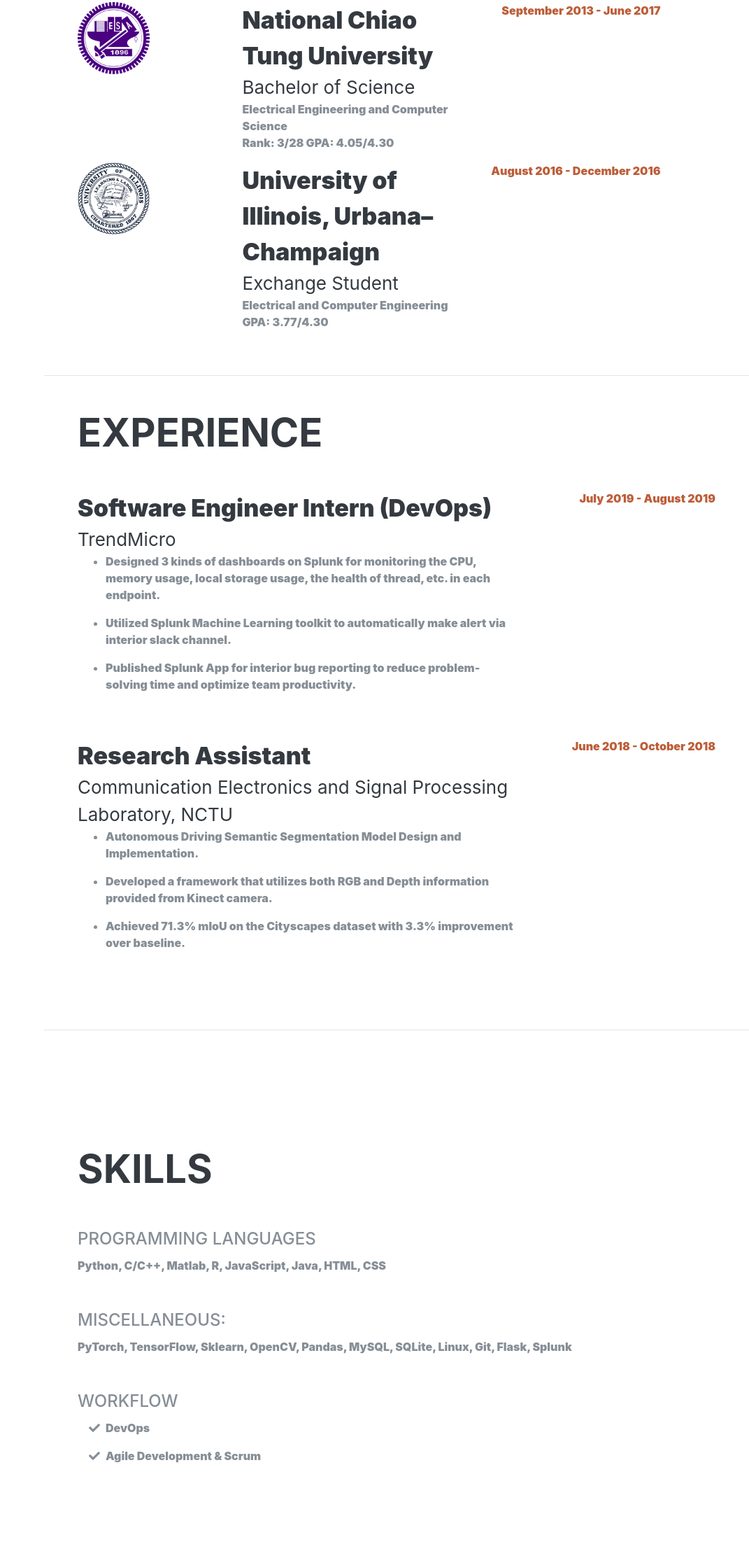
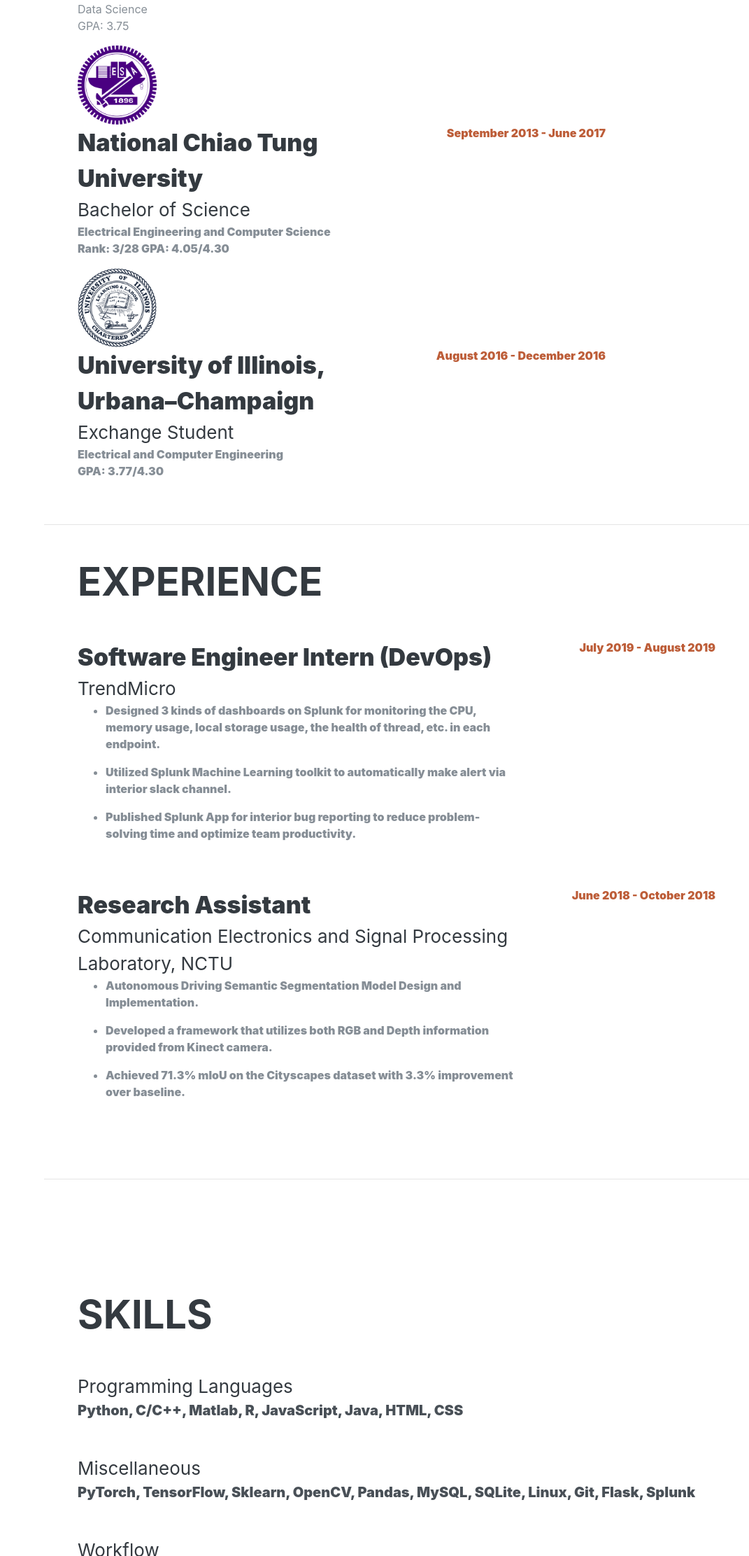
Before and after one commit to shangweihung/shangweihung.github.io, a plain HTML site: page index.html in a window 1280 px wide. Shown: the part 1241-3464 px from the top of the page at 70% size, without its empty margins (209-1280 px from the left). Drawn offline with Linux system fonts and the light colour scheme; a web font is replaced by a local one.

Commit message:
debug school image

```diff
--- a/css/main.css
+++ b/css/main.css
@@ -45,6 +45,17 @@
     color: #343a40;
 }
 
+.skill-list {
+    font-family: 'Saira Extra Condensed', -apple-system, BlinkMacSystemFont, 'Segoe UI', Roboto, 'Helvetica Neue', Arial, sans-serif, 'Apple Color Emoji', 'Segoe UI Emoji', 'Segoe UI Symbol', 'Noto Color Emoji';
+    font-size: 26px;
+    font-weight: 200;
+    color: #343a40;
+}
+
+p.skill {
+    font-size: 20px;
+    color: #495057;
+  }
 
 .tag {
     padding-bottom: 5px;
--- a/css/resume.css
+++ b/css/resume.css
@@ -52,10 +52,6 @@ p.lead {
   font-weight: 400;
 }
 
-p.skill {
-  font-size: 5.0rem;
-  color: #495057;
-}
 
 .project_title {
   font-family: 'Saira Extra Condensed', -apple-system, BlinkMacSystemFont, 'Segoe UI', Roboto, 'Helvetica Neue', Arial, sans-serif, 'Apple Color Emoji', 'Segoe UI Emoji', 'Segoe UI Symbol', 'Noto Color Emoji';
--- a/index.html
+++ b/index.html
@@ -92,10 +92,10 @@
                   <div class="row item">
                     <div class="col-md-3 col-sm-6 col-xs-12 item-img">
                       <a href="https://ucsd.edu/">
-                        <img width="50%" src="img/ucsd_logo.png" class="img-circle img-responsive" alt="Cinque Terre">
+                        <img width="55%" src="img/ucsd_logo.png" class="img-circle img-responsive" alt="Cinque Terre">
                       </a>
                     </div>
-                    <div class="col-md-8 col-sm-6 col-xs-12 item-info">
+                    <div class="col-md-10 col-sm-6 col-xs-12 item-info">
                         <div class="resume-item d-flex flex-column flex-md-row justify-content-between">
                             <div class="resume-content">
                               <div class="school-title"><b>University of California, San Diego</b></div>
@@ -113,10 +113,10 @@
                   <div class="row item">
                     <div class="col-md-3 col-sm-6 col-xs-12 item-img">
                       <a href="https://www.nctu.edu.tw/">
-                        <img width="50%" src="img/nctu_logo.png" class="img-circle img-responsive" alt="Cinque Terre">
+                        <img width="55%" src="img/nctu_logo.png" class="img-circle img-responsive" alt="Cinque Terre">
                       </a>
                     </div>
-                    <div class="col-md-8 col-sm-6 col-xs-12 item-info">
+                    <div class="col-md-10 col-sm-6 col-xs-12 item-info">
                         <div class="resume-item d-flex flex-column flex-md-row justify-content-between">
                             <div class="resume-content">
                               <div class="school-title"><b>National Chiao Tung University</b></div>
@@ -134,10 +134,10 @@
                   <div class="row item">
                     <div class="col-md-3 col-sm-6 col-xs-12 item-img">
                       <a href="https://illinois.edu/">
-                        <img width="50%" src="img/uiuc_logo.png" class="img-circle img-responsive" alt="Cinque Terre">
+                        <img width="55%" src="img/uiuc_logo.png" class="img-circle img-responsive" alt="Cinque Terre">
                       </a>
                     </div>
-                    <div class="col-md-8 col-sm-6 col-xs-12 item-info">
+                    <div class="col-md-10 col-sm-6 col-xs-12 item-info">
                         <div class="resume-item d-flex flex-column flex-md-row justify-content-between">
                             <div class="resume-content">
                               <div class="school-title"><b>University of Illinois, Urbana–Champaign</b></div>
@@ -200,13 +200,13 @@
             <div class="w-100">
                 <h2 class="mb-5">Skills</h2>
 
-                <div class="subheading mb-2">Programming Languages</div>
+                <div class="skill-list"><b>Programming Languages</b></div>
                 <p class="skill mb-5">   Python, C/C++, Matlab, R, JavaScript, Java, HTML, CSS</p>
 
-                <div class="subheading mb-2">Miscellaneous:</div>
+                <div class="skill-list"><b>Miscellaneous</b></div>
                 <p class="skill mb-5">   PyTorch, TensorFlow, Sklearn, OpenCV, Pandas, MySQL, SQLite, Linux, Git, Flask, Splunk</p>
 
-                <div class="subheading mb-2">Workflow</div>
+                <div class="skill-list"><b>Workflow</b></div>
                 <ul class="fa-ul mb-0">
                 <li>
                     <i class="fa-li fa fa-check"></i>
```
